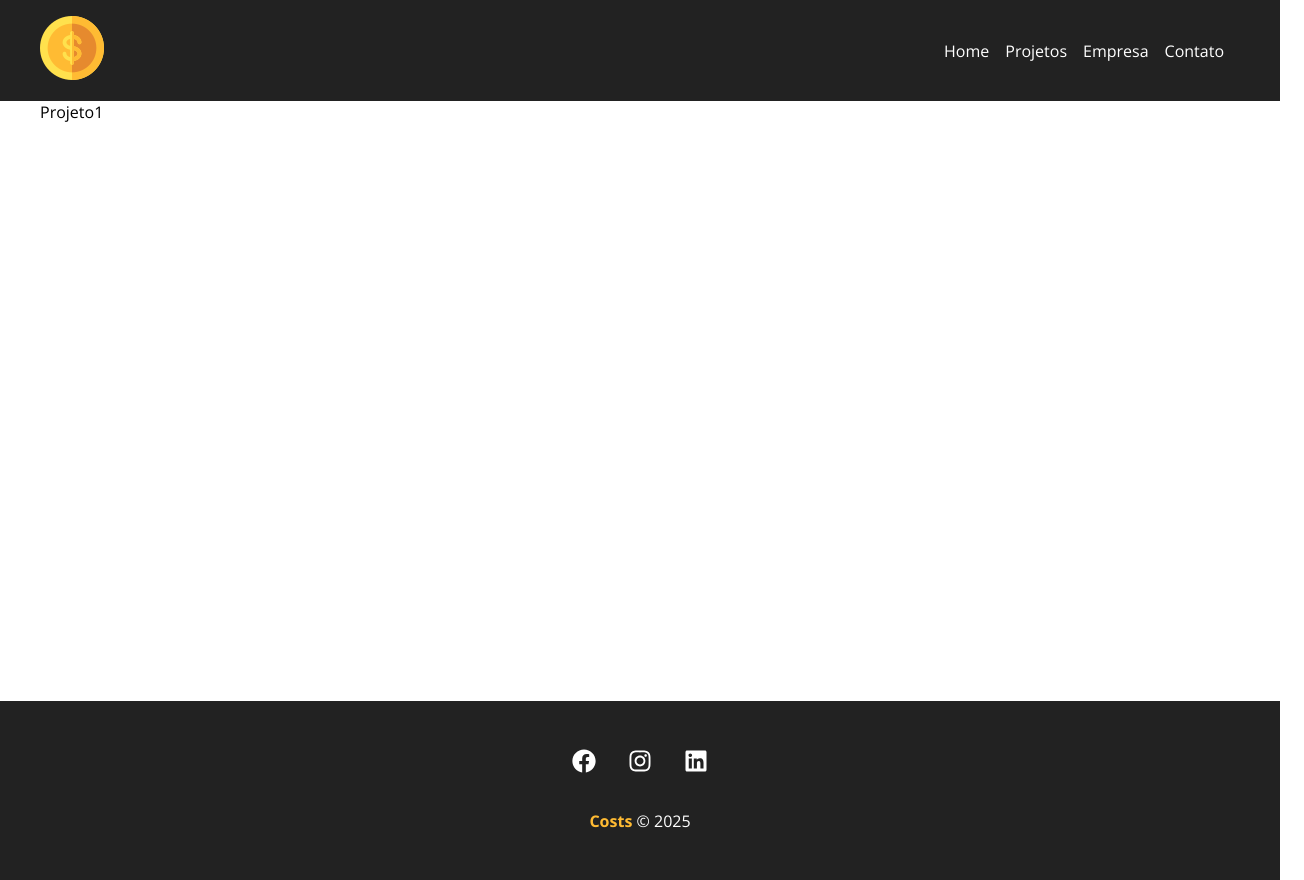
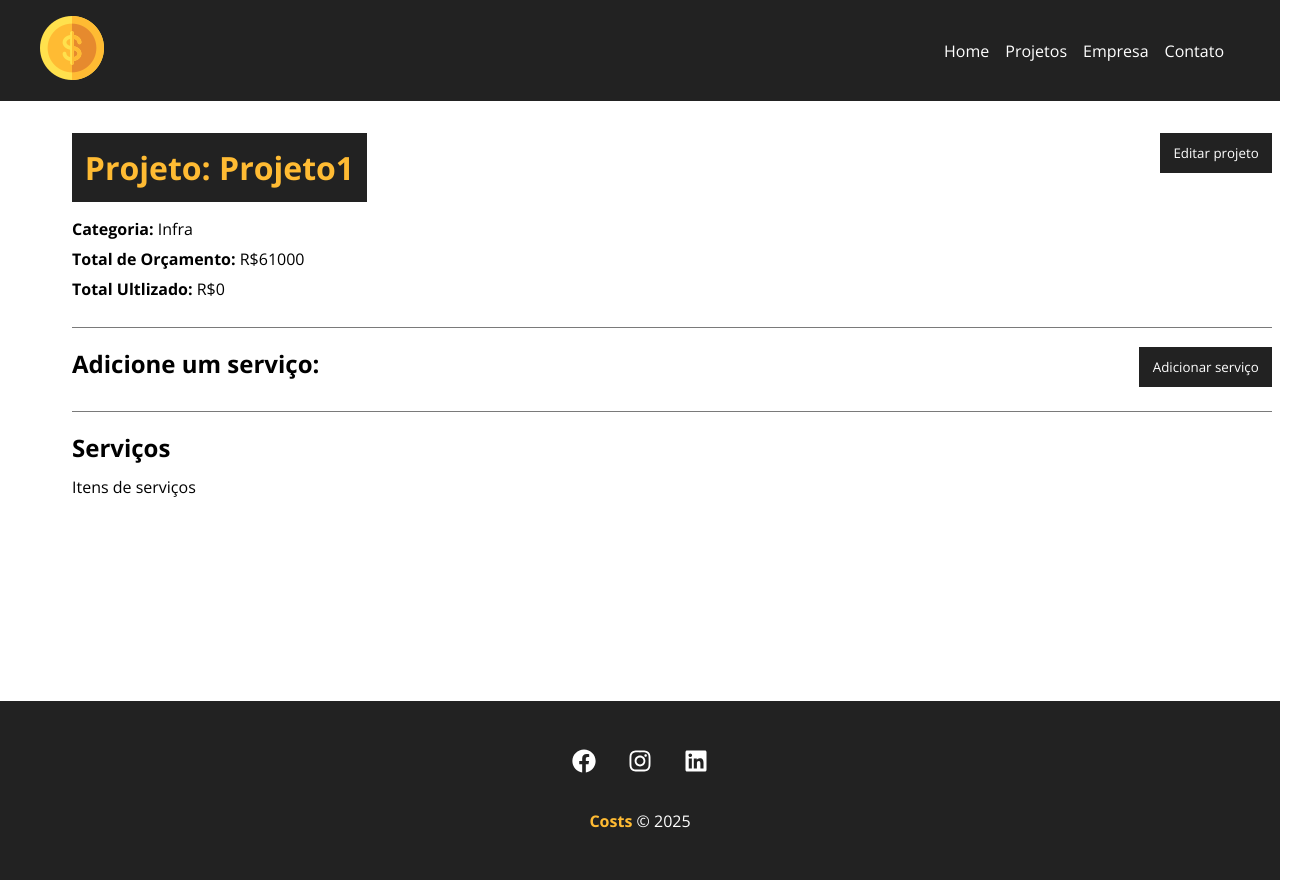
Before and after one commit to GiovaniMSJ/Projeto-Costs, a React (Create React App) app: page /project/529c in a window 1280 px wide. Shown: the whole page, 1304 px wide, since content can reach past the window. Built offline with nearby package versions, Linux system fonts and the light colour scheme; data requests are answered from the project's data file.

Commit message:
Pagina de edição
Foi criado os estilos e os códigos de edição dos projetos e começou a criação da área de serviços

```diff
--- a/db.json
+++ b/db.json
@@ -3,7 +3,7 @@
     {
       "id": "529c",
       "name": "Projeto1",
-      "budget": "76000",
+      "budget": "61000",
       "category": {
         "id": "1",
         "name": "Infra"
@@ -14,10 +14,10 @@
     {
       "id": "9751",
       "name": "Projeto2",
-      "budget": "34500",
+      "budget": "25000",
       "category": {
-        "id": "4",
-        "name": "Planejamento"
+        "id": "2",
+        "name": "Desenvolvimento"
       },
       "cost": 0,
       "services": []
--- a/src/components/pages/Project/Project.js
+++ b/src/components/pages/Project/Project.js
@@ -1,11 +1,19 @@
 import { useEffect, useState } from 'react'
 import styles from './Project.module.css'
 import { useParams } from 'react-router-dom'
+import Loading from '../../layout/Loading/loading'
+import Container from '../../layout/Container/Container'
+import ProjectForm from '../../project/ProjectForm/ProjectForm'
+import Message from '../../layout/Message/Message'
 
-function Project () {
+function Project() {
 
     const { id } = useParams()
     const [project, setProject] = useState([])
+    const [showProjectForm, setShowProjectForm] = useState(false)
+    const [showServiceForm, setShowServiceForm] = useState(false)
+    const [messagem, setMessagem ] = useState('')
+    const [typeMessagem, setTypeMessagem ] = useState('')
 
     useEffect(() => {
         fetch(`http://localhost:5000/projects/${id}`, {
@@ -14,17 +22,95 @@ function Project () {
                 'Content-Type': 'application/json',
             }
         }).then((resp) => resp.json())
-        .then((data) => {
-            setProject(data)
-            console.log(data)
-        }).catch((e) => console.log('Deu erro aqui => ' + e))
+            .then((data) => {
+                setProject(data)
+                console.log(data)
+            }).catch((e) => console.log('Deu erro aqui => ' + e))
 
 
     }, [id])
 
+    function editPost(project) {
+        setMessagem('')
+
+        if (project.budget < project.cost) {
+            setMessagem('O orçamento não pode ser menor que o custo do projeto!')
+            setTypeMessagem('error')
+            return false
+        }
+
+        fetch(`http://localhost:5000/projects/${project.id}`, {
+            method: 'PATCH',
+            headers: {
+                'Content-Type': 'application/json'
+            },
+            body: JSON.stringify(project)
+        }).then((resp) => resp.json())
+            .then((data) => {
+                setProject(data)
+                setShowProjectForm(false)
+                setMessagem('Projeto atualizado!')
+                setTypeMessagem('success')
+            }).catch((e) => console.log('Deu erro aqui =>' + e))
+    }
+
+    function toggleProjetForm() {
+        setShowProjectForm(!showProjectForm)
+    }
+
+    function toggleServiceForm() {
+        setShowServiceForm(!showServiceForm)
+    }
+
 
     return (
-        <p>{project.name}</p>
+        <>
+            {project.name ? (
+                <div className={styles.project_datails}>
+                    <Container customClass='column'>
+                        {messagem && <Message type={typeMessagem} msg={messagem} />}
+                        <div className={styles.details_container}>
+                            <h1>Projeto: {project.name}</h1>
+                            <button className={styles.btn} onClick={toggleProjetForm}>
+                                {!showProjectForm ? 'Editar projeto' : 'Fechar'}
+                            </button>
+                            {!showProjectForm ? (
+                                <div className={styles.project_info}>
+                                    <p>
+                                        <span>Categoria: </span> {project.category.name}
+                                    </p>
+                                    <p>
+                                        <span>Total de Orçamento: </span> R${project.budget}
+                                    </p>
+                                    <p>
+                                        <span>Total Ultlizado: </span> R${project.cost}
+                                    </p>
+                                </div>
+                            ) : (
+                                <div className={styles.project_info}>
+                                    <ProjectForm handleSubmit={editPost} btnText='Concluir Edição' projectData={project} />
+                                </div>
+                            )}
+                        </div>
+                        <div className={styles.service_form_container}>
+                            <h2>Adicione um serviço:</h2>
+                            <button className={styles.btn} onClick={toggleServiceForm}>
+                                {!showServiceForm? 'Adicionar serviço' : 'Fechar'}
+                            </button>
+                            <div className={styles.project_info}>
+                                {showServiceForm  && <div>Formulário de serviço</div>}
+                            </div>
+                        </div>
+                        <h2>Serviços</h2>
+                        <Container customClass='start'>
+                            <p>Itens de serviços</p>
+                        </Container>
+                    </Container>
+                </div>
+            ) : (
+                <Loading />
+            )}
+        </>
     )
 }
 
--- a/src/components/pages/Project/Project.module.css
+++ b/src/components/pages/Project/Project.module.css
@@ -0,0 +1,48 @@
+.project_datails {
+    padding: 2em;
+}
+
+.project_datails h1,
+.project_datails h2,
+.project_datails p {
+    margin-bottom: 0.5em;
+}
+
+.project_datails h1 {
+    background-color: #222;
+    color: #ffbb33;
+    padding: 0.4em;
+}
+
+.project_datails span {
+    font-weight: bold;
+}
+
+.details_container,
+.service_form_container {
+    border-bottom: 1px solid #7a7a7a;
+    margin-bottom: 1.2em;
+    padding-bottom: 1.2em;
+    display: flex;
+    justify-content: space-between;
+    flex-wrap: wrap;
+}
+
+.btn {
+    background-color: #222;
+    color: #fff;
+    padding: 0.5em 1em;
+    text-decoration: none;
+    transition: 0.5s;
+    cursor: pointer;
+    max-height: 40px;
+    border: none;
+}
+
+.btn:hover {
+    color: #ffbb33;
+}
+
+.project_info {
+    width: 100%;
+}
```
